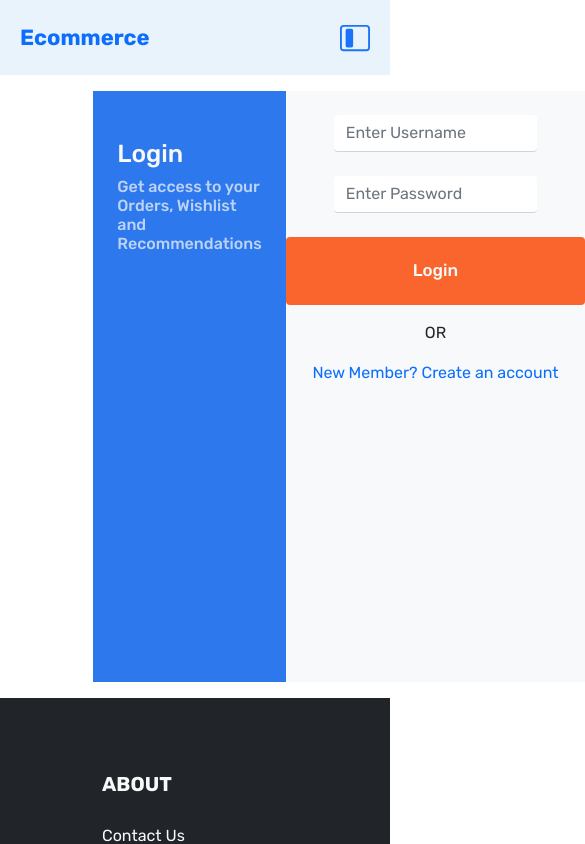
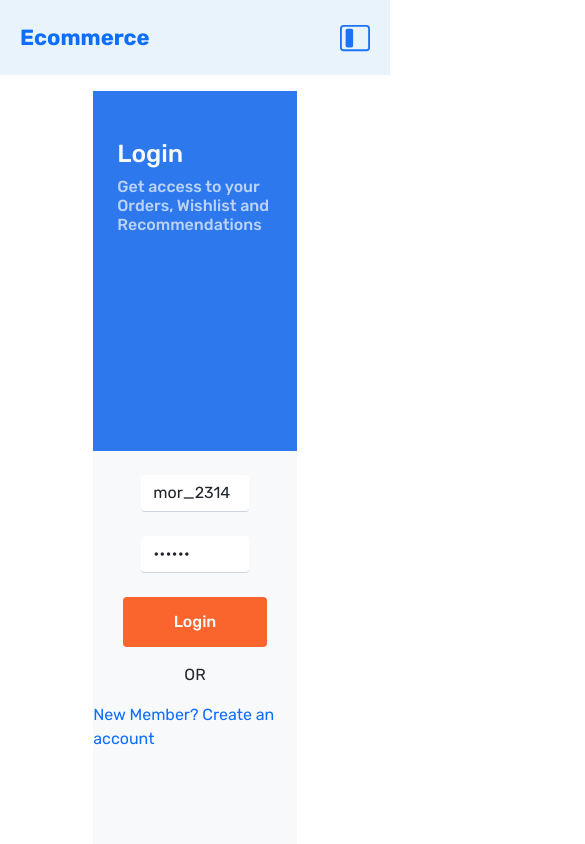
Before and after one commit to VigneshK-dev/Ecommerce, a React (Create React App) app: page / in a window 390 px wide. Shown: the top 844 px of the page, 585 px wide, since content can reach past the window. Built offline with nearby package versions, Linux system fonts and the light colour scheme.

Commit message:
bug fixes

```diff
--- a/src/App.css
+++ b/src/App.css
@@ -122,7 +122,7 @@ height: 13rem;
     display: grid;
     grid-template-columns: repeat(3,1fr);
     row-gap:20px;
-    column-gap: 10px;
+    column-gap: 20px;
   }
 
 
@@ -134,7 +134,7 @@ height: 13rem;
   display: grid;
   grid-template-columns: repeat(2,1fr);
  row-gap:20px;
- column-gap: 10px;
+ column-gap: 20px;
 
 }
 
@@ -235,7 +235,6 @@ line-height: 1.2;
 }
 
 .display-btn{
-
  display: flex;
  justify-content: center;
  align-items: center;
@@ -254,3 +253,38 @@ font-weight: 500;
   font-weight: 500;
   box-shadow: 0px 0px 10px 0.5px rgb(223, 222, 222);
 }
+
+@media (max-width:1270px){
+  .login-btn {
+    padding: 12px 70px;
+    background-color:rgb(249,101,44);
+  font-weight: 500;
+  }
+
+}
+
+
+
+@media (max-width:1000px){
+  .login-card{
+    display: grid;
+  grid-template-columns: 1fr;
+  height: 100vh;
+  }
+  .login-btn {
+    padding: 12px 110px;
+    background-color:rgb(249,101,44);
+  font-weight: 500;
+  }
+
+
+}
+
+@media (max-width:650px){
+  .login-btn {
+    padding: 12px 50px;
+    background-color:rgb(249,101,44);
+  font-weight: 500;
+  }
+
+}
--- a/src/Components/Navbar.css
+++ b/src/Components/Navbar.css
@@ -111,6 +111,16 @@ align-items: center;
  font-size: 25px;
 }
 
+
+@media (min-width:992px) {
+  .sidebarcross{
+    display: none;
+   }
+
+}
+
+
+
 .side-box{
   display: flex;
   justify-content: flex-start;
--- a/src/Components/Navbar.js
+++ b/src/Components/Navbar.js
@@ -70,7 +70,7 @@ function Navbar() {
           <div className='user '>
 
                     <div className='mx-4'>
-                         <h5 className='text-dark my-2'>HI VIG</h5>
+                         <h5 className='text-dark my-2'>Hi User</h5>
                     </div>
 
 
@@ -90,10 +90,16 @@ function Navbar() {
                      </Link>
 
 
+                      <Link to="/">
+                         <button  style={{borderRadius:"17px"}}  className='btn mx-3 btn-outline-dark'>
+                                 <h6 className='my-1'>
 
-                         <button  style={{borderRadius:"17px"}}  className='btn mx-3 btn-outline-dark'>
-                                 <h6 className='my-1'>Logout</h6>
+
+
+                                   Logout
+                                   </h6>
                            </button>
+                           </Link>
 
 
 
@@ -111,7 +117,7 @@ function Navbar() {
 
 
 </div>
-{sidebar ? (<AiFillCloseCircle onClick={()=>setsidebar(!sidebar)} className='sidebarcross' />) : (<BsLayoutSidebarInset onClick={()=>setsidebar(!sidebar)}  className='sidebaricon'/>)}
+{sidebar ? (<AiFillCloseCircle onClick={()=>setsidebar(!sidebar)} className='sidebarcross ' />) : (<BsLayoutSidebarInset onClick={()=>setsidebar(!sidebar)}  className='sidebaricon'/>)}
 
 
 </div>
--- a/src/Pages/Cart.js
+++ b/src/Pages/Cart.js
@@ -56,7 +56,7 @@ function Cart() {
             </Card>
            </Col>
 
-           <Col className="col-lg-3 col-md-6 col-sm-6">
+           <Col className="col-lg-3 col-md-6 col-sm-6 mt-3">
             <Card  style={{backgroundColor:"rgb(233, 243, 252)"}}>
 
                    <CardBody>
--- a/src/Pages/Login.js
+++ b/src/Pages/Login.js
@@ -1,15 +1,14 @@
-import React, { useState } from 'react'
+import React, {  useState } from 'react'
 import { Container} from 'reactstrap'
- import { Link } from 'react-router-dom'
-//  import axios from 'axios'
+
 
 
 
 function Login() {
 
 const [showSignup, setShowSignup] = useState(true);
- const [name,setname] = useState("")
- const [password,setpassword] = useState("")
+ const [name,setname] = useState("mor_2314")
+ const [password,setpassword] = useState("83r5^_")
 
 
 
@@ -21,13 +20,17 @@ const [showSignup, setShowSignup] = useState(true);
    //    username:name,
    //    pass:password
    // }
-   // console.log(data)
 
 }
 
 const toggleSignup =() => {
    setShowSignup(!showSignup);
 }
+
+
+
+
+
 
 
 
@@ -68,9 +71,9 @@ return (
                                <div className='display-btn'>
 
                                <button type='submit' className='btn login-btn text-light '>
-                               <Link to="/Pages/Home" className="nav-link text-light ">
+                               {/* <Link to="/Pages/Home" className="text-light" style={{textDecoration:"none"}}> */}
                                    Login
-                                   </Link>
+                                   {/* </Link> */}
                                    </button>
 
                                 <span className='my-3'>OR</span>
```
